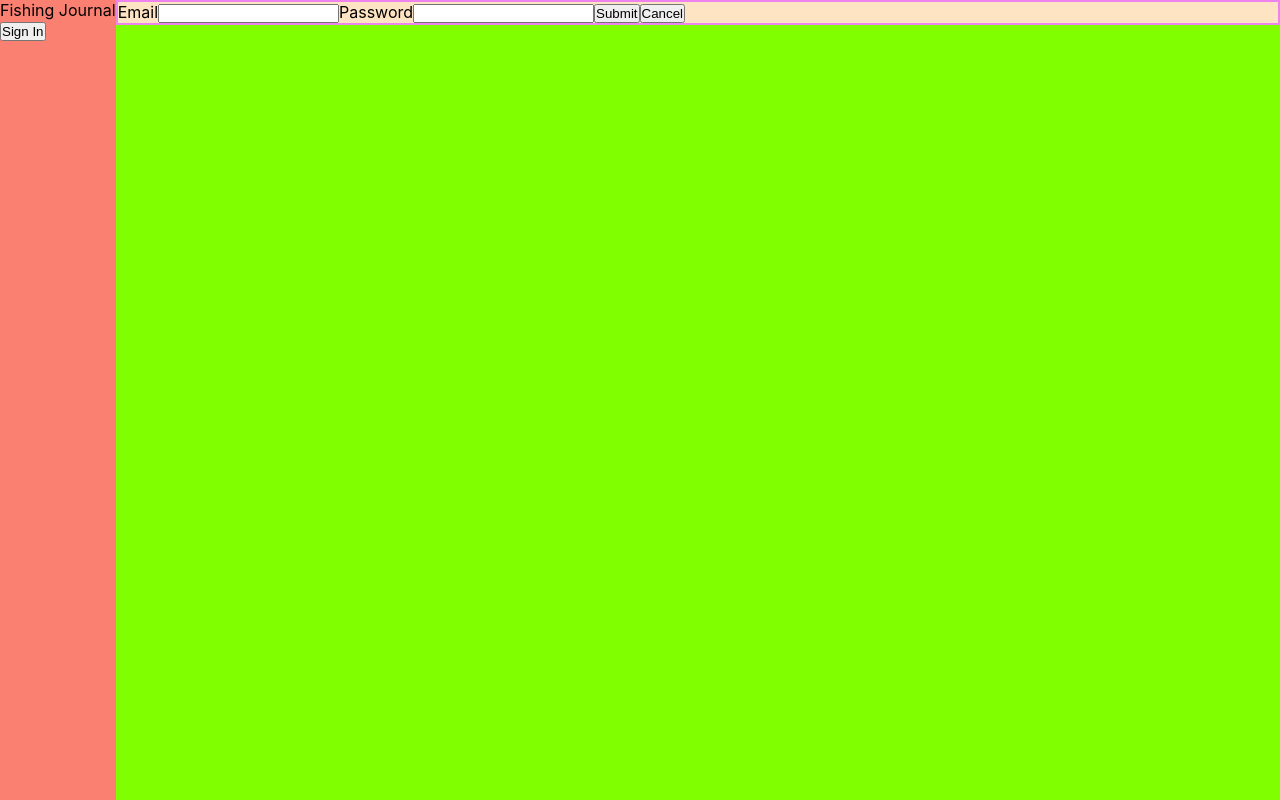
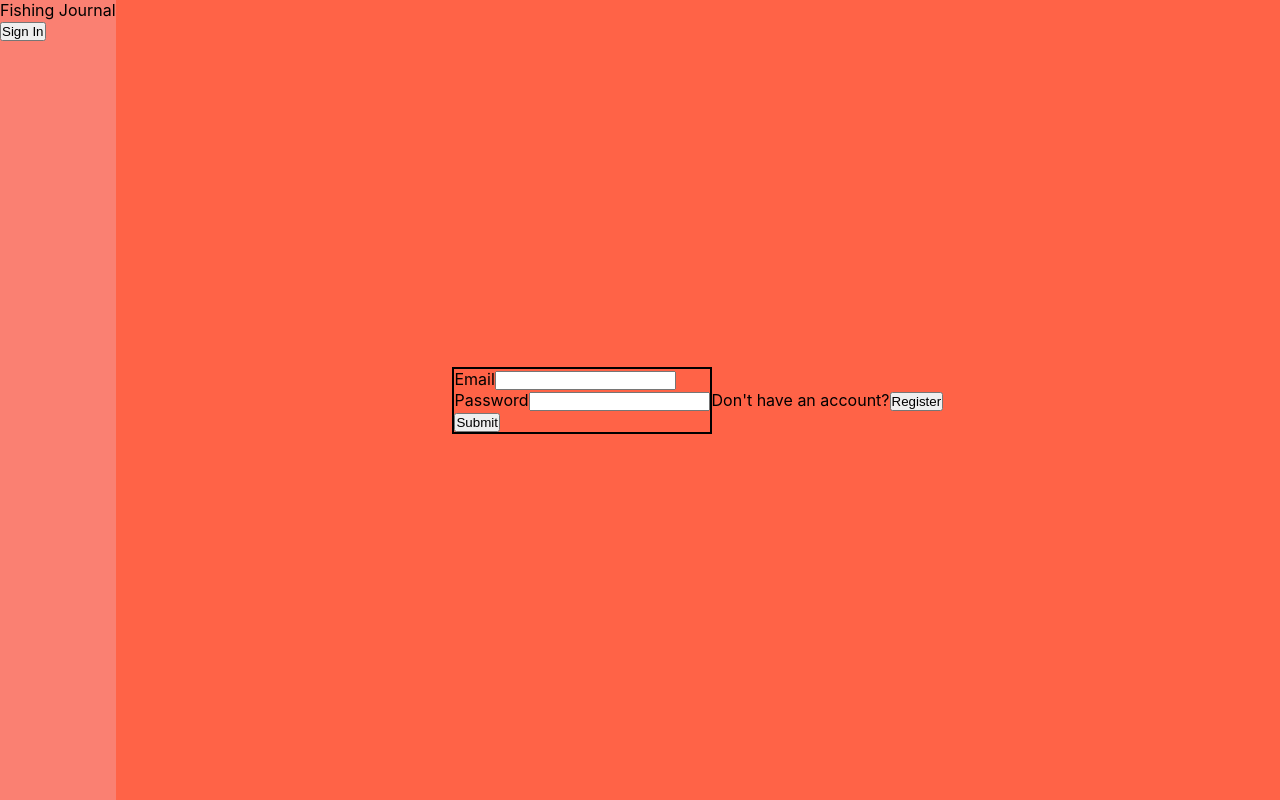
Before and after one commit to cudworth/odin-jsfinal, a React (Create React App) app: page / in a window 1280 px wide. Both pictures are taken after a click on the button "Sign In". Built offline with nearby package versions, Linux system fonts and the light colour scheme; no server answers.

Commit message:
Add auth state listeners in Body component. Add basic styling to Login page.

```diff
--- a/src/App.js
+++ b/src/App.js
@@ -1,6 +1,5 @@
 import "./App.css";
 import { useState, useEffect } from "react";
-import { stateHelper } from "./library";
 import { firebaseAuth } from "./firebaseAuth";
 import { Notice } from "./components/Notice";
 import { Body } from "./components/Body";
@@ -8,29 +7,27 @@ import { Body } from "./components/Body";
 const auth = firebaseAuth();
 
 function App() {
-  const [state, setState] = useState({
-    user: null,
-    notice: null,
-  });
+  const [user, setUser] = useState(null);
+  const [notice, setNotice] = useState(null);
 
   useEffect(() => {
     auth.addAuthStateListener((user) => {
-      stateHelper(setState, { user: user ? user : null });
+      setUser(user ? user : null);
     });
   }, []);
 
   return (
     <div className="App">
-      <Notice message={state.notice} onClick={clearNotice} />
-      <Body auth={auth} user={state.user} onError={setNotice} />
+      <Notice message={notice} onClick={clearNotice} />
+      <Body auth={auth} user={user} onError={createNotice} />
     </div>
   );
 
-  function setNotice(arg) {
-    stateHelper(setState, { notice: arg });
+  function createNotice(arg) {
+    setNotice(arg);
   }
   function clearNotice() {
-    stateHelper(setState, { notice: null });
+    setNotice(null);
   }
 }
 
--- a/src/components/Body.js
+++ b/src/components/Body.js
@@ -1,6 +1,6 @@
 import "./Body.css";
 
-import { useState } from "react";
+import { useState, useEffect } from "react";
 
 import { Navbar } from "./Navbar";
 import { Login } from "./Login";
@@ -11,10 +11,16 @@ function Body(props) {
 
   const [state, setState] = useState("");
 
+  useEffect(() => {
+    auth.addAuthStateListener((user) => {
+      setState(user ? "Profile" : "");
+    });
+  }, [auth]);
+
   function render() {
     switch (state) {
       case "Login":
-        return <Login />;
+        return <Login auth={auth} />;
       case "Maps":
         return <div>Maps</div>;
       case "Journal":
@@ -29,9 +35,12 @@ function Body(props) {
   return (
     <div className="Body">
       <Navbar
-        user={state.user}
-        onClickSignIn={() => setState("Login")}
-        onClickSignOut={auth.signUserOut}
+        user={user}
+        gotoSignIn={() => setState("Login")}
+        gotoSignOut={auth.signUserOut}
+        gotoMaps={() => setState("Maps")}
+        gotoJournal={() => setState("Journal")}
+        gotoProfile={() => setState("Profile")}
         onError={onError}
       />
       <div className="Contents">{render()}</div>
--- a/src/components/Forms/LoginForm.css
+++ b/src/components/Forms/LoginForm.css
@@ -1,3 +1,3 @@
 .LoginForm {
-  border: solid violet 2px;
+  border: solid black 2px;
 }
--- a/src/components/Forms/LoginForm.js
+++ b/src/components/Forms/LoginForm.js
@@ -1,47 +1,46 @@
 import "./LoginForm.css";
 
 import { useState } from "react";
-import { stateHelper } from "../../library";
 
 function LoginForm(props) {
-  const [state, setState] = useState({ email: "", password: "" });
-  const { onSubmit, onEscape } = props;
+  const { auth } = props;
+
+  const [email, setEmail] = useState("");
+  const [password, setPassword] = useState("");
 
   return (
     <form className="LoginForm">
+      <div>
         <label>
           Email
           <input
             type="email"
-          value={state.email}
+            value={email}
             onChange={(e) => {
-            stateHelper(setState, { email: e.target.value });
+              setEmail(e.target.value);
             }}
           />
         </label>
+      </div>
+      <div>
         <label>
           Password
           <input
             type="password"
-          value={state.password}
+            value={password}
             onChange={(e) => {
-            stateHelper(setState, { password: e.target.value });
+              setPassword(e.target.value);
             }}
           />
         </label>
+      </div>
+
       <input
         type="submit"
         value="Submit"
         onClick={(e) => {
           e.preventDefault();
-          onSubmit({ email: state.email, password: state.password });
-        }}
-      />
-      <input
-        type="button"
-        value="Cancel"
-        onClick={(e) => {
-          onEscape();
+          auth.signUserIn({ email, password });
         }}
       />
     </form>
--- a/src/components/Login.css
+++ b/src/components/Login.css
@@ -1,3 +1,9 @@
 .Login {
-  background-color: bisque;
+  background-color: tomato;
+  display: flex;
+  flex-direction: row;
+  height: 100%;
+  width: 100%;
+  align-items: center;
+  justify-content: center;
 }
--- a/src/components/Login.js
+++ b/src/components/Login.js
@@ -2,41 +2,22 @@ import "./Login.css";
 
 import { NewUserForm } from "./Forms/NewUserForm";
 import { LoginForm } from "./Forms/LoginForm";
-import { Profile } from "./Profile";
 
 function Login(props) {
-  const { user } = props;
-  return <div className="Login">{user ? <Profile /> : <LoginForm />}</div>;
+  const { auth } = props;
+  return (
+    <div className="Login">
+      <div>
+        <LoginForm auth={auth} />
+      </div>
+      <div>
+        <div>
+          Don't have an account?
+          <input type="button" value="Register" />
+        </div>
+      </div>
+    </div>
+  );
 }
 
 export { Login };
-
-/*
-  function renderNewUserForm() {
-    stateHelper(setState, {
-      activeForm: (
-        <NewUserForm
-          onSubmit={(args) => {
-            auth.createUser(args);
-            stateHelper(setState, { activeForm: null });
-          }}
-          onEscape={() => stateHelper(setState, { activeForm: null })}
-        />
-      ),
-    });
-  }
-
-    function renderLoginForm() {
-    stateHelper(setState, {
-      activeForm: (
-        <LoginForm
-          onSubmit={(args) => {
-            auth.signUserIn(args);
-            stateHelper(setState, { activeForm: null });
-          }}
-          onEscape={() => stateHelper(setState, { activeForm: null })}
-        />
-      ),
-    });
-  }
-*/
--- a/src/components/Navbar.js
+++ b/src/components/Navbar.js
@@ -1,19 +1,21 @@
 import "./Navbar.css";
 
 function Navbar(props) {
-  const { user, onClickSignIn, onClickSignOut } = {
-    ...props,
-  };
+  const { user, gotoSignIn, gotoSignOut, gotoMaps, gotoJournal, gotoProfile } =
+    props;
 
   const userInfo = user ? (
     <div>
       <div>{user.displayName}</div>
       <div>{user.email}</div>
-      <input type="button" value="Sign Out" onClick={onClickSignOut} />
+      <div onClick={gotoMaps}>Maps</div>
+      <div onClick={gotoJournal}>Journal</div>
+      <div onClick={gotoProfile}>Profile</div>
+      <input type="button" value="Sign Out" onClick={gotoSignOut} />
     </div>
   ) : (
     <div>
-      <input type="button" value="Sign In" onClick={onClickSignIn} />
+      <input type="button" value="Sign In" onClick={gotoSignIn} />
     </div>
   );
 
```
Also changed, not shown: src/firebaseAuth.js (+0 -13 lines). Lines whose indentation alone changed are shown as unchanged.
